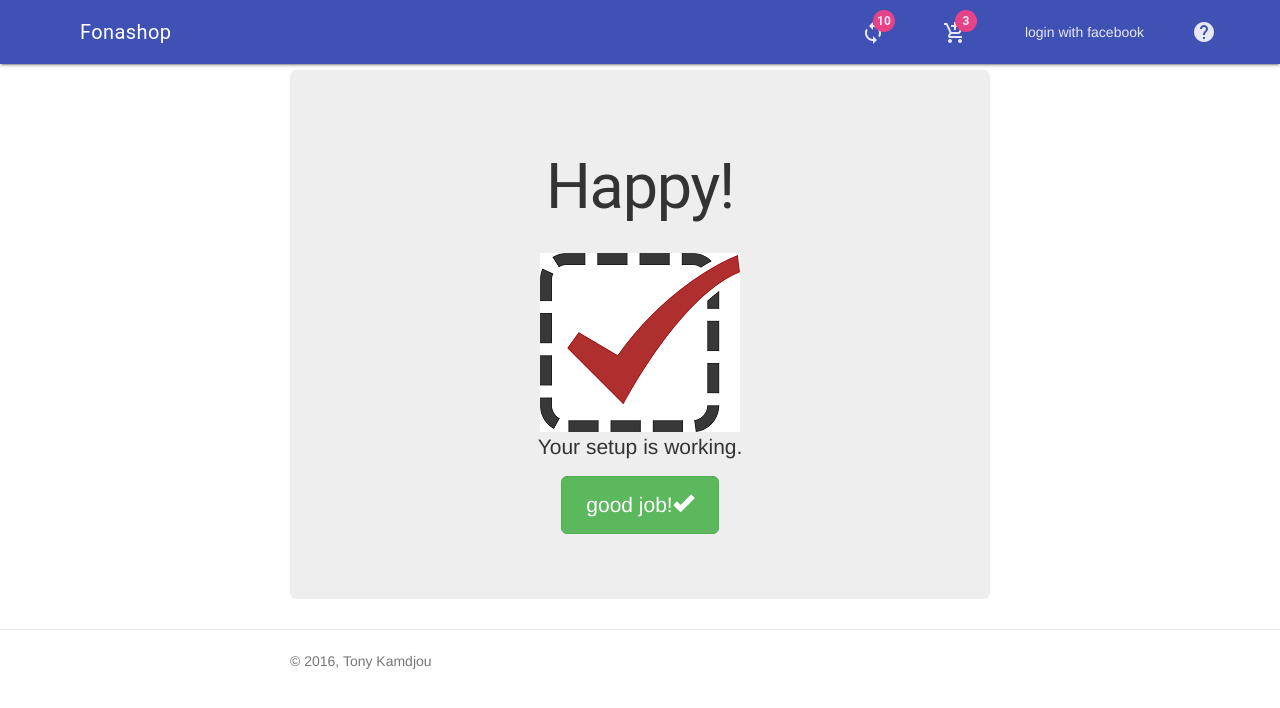
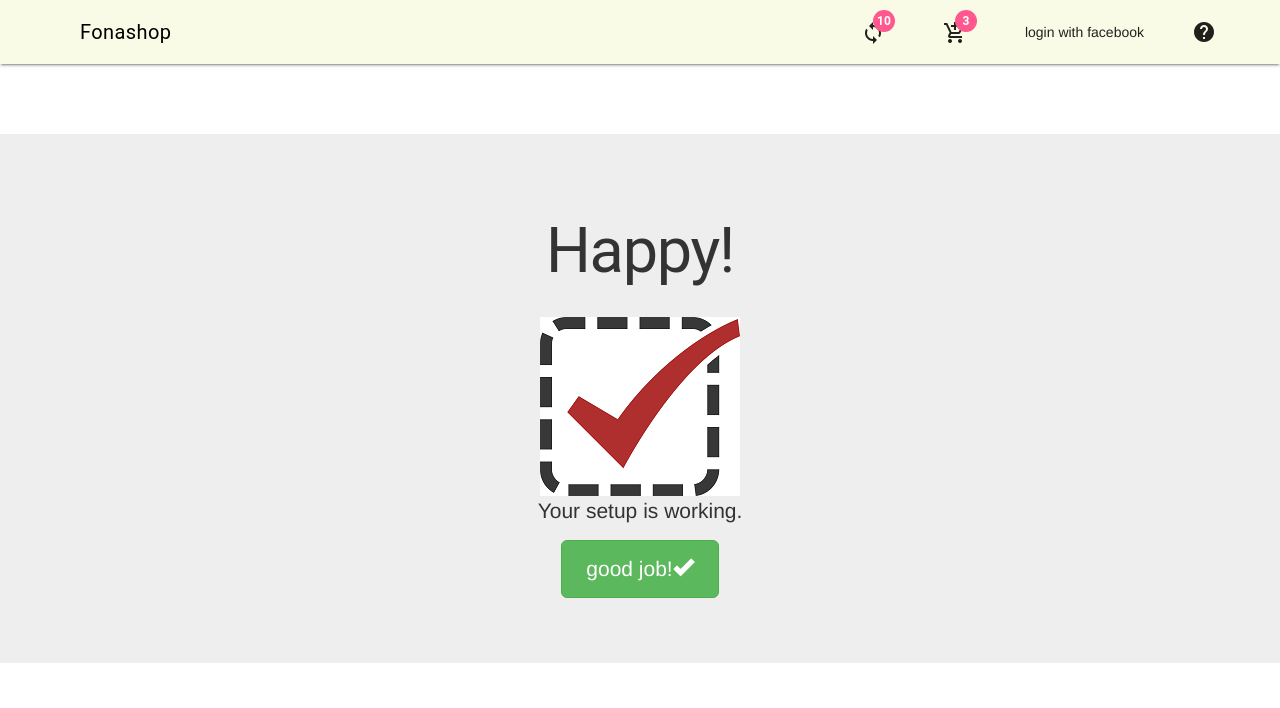
Before and after one commit to kamdjouduplex/fonashop, a website: page app/index.html in a window 1280 px wide. Drawn offline with nearby package versions, Linux system fonts and the light colour scheme; some packages are replaced by stand-ins of ours; files that its build step writes are made by us from their sources.

```diff
--- a/Gruntfile.js
+++ b/Gruntfile.js
@@ -70,7 +70,7 @@
     // The actual grunt server settings
     connect: {
       options: {
-        port: 9000,
+        port: 9003,
         // Change this to '0.0.0.0' to access the server from outside.
         hostname: 'localhost',
         livereload: 35729
--- a/app/index.html
+++ b/app/index.html
@@ -25,22 +25,24 @@
     <!-- Add your site or application content here -->
     <!-- Always shows a header, even in smaller screens. -->
     <div class="mdl-layout mdl-js-layout mdl-layout--fixed-header">
-      <header class="mdl-layout__header">
+      <header class="mdl-layout__header mdl-color--lime-50">
         <div class="mdl-layout__header-row">
           <!-- Title -->
-          <span class="mdl-layout-title">Fonashop</span>
+          <span class="mdl-layout-title mdl-color-text--black">Fonashop</span>
           <!-- Add spacer, to align navigation to the right -->
-          <div class="mdl-layout-spacer"></div>
+          <div class="mdl-layout-spacer mdl-color-text--black"></div>
           <!-- Navigation. We hide it in small screens. -->
-          <nav class="mdl-navigation mdl-layout--large-screen-only">
+          <nav class="mdl-navigation mdl-layout--large-screen-only mdl-color-text--black">
             <a class="mdl-navigation__link" href="">
-              <div class="material-icons mdl-badge mdl-badge--overlap" data-badge="10">sync</div>
+              <div class="material-icons mdl-badge mdl-badge--overlap mdl-color-text--black" data-badge="10">sync</div>
             </a>
             <a class="mdl-navigation__link" href="">
-              <div class="material-icons mdl-badge mdl-badge--overlap" data-badge="3">add_shopping_cart</div>
+              <div class="material-icons mdl-badge mdl-badge--overlap mdl-color-text--black" data-badge="3">
+                add_shopping_cart
+              </div>
             </a>
-            <a class="mdl-navigation__link" href="">login with facebook</a>
-            <a class="material-icons mdl-navigation__link" href="">help</a>
+            <a class="mdl-navigation__link mdl-color-text--black" href="">login with facebook</a>
+            <a class="material-icons mdl-navigation__link mdl-color-text--black" href="">help</a>
           </nav>
         </div>
       </header>
@@ -61,12 +63,10 @@
         </nav>
       </div>
       <main class="mdl-layout__content">
-        <div class="page-content"><!-- Your content goes here --></div>
+        <div class="page-content">
+          <div ng-view=""></div>
+        </div>
       </main>
-    </div>
-
-    <div class="container">
-    <div ng-view=""></div>
     </div>
 
     <div class="footer">
--- /dev/null
+++ b/app/styles/components/navbar.scss
@@ -0,0 +1,3 @@
+.mdl-layout__drawer-button {
+  color: rgb(0, 0, 0) !important;
+}
--- a/app/styles/main.scss
+++ b/app/styles/main.scss
@@ -1,5 +1,6 @@
 // bower:scss
 // endbower
+@import "components/navbar.scss";
 
 .browsehappy {
   margin: 0.2em 0;
```
